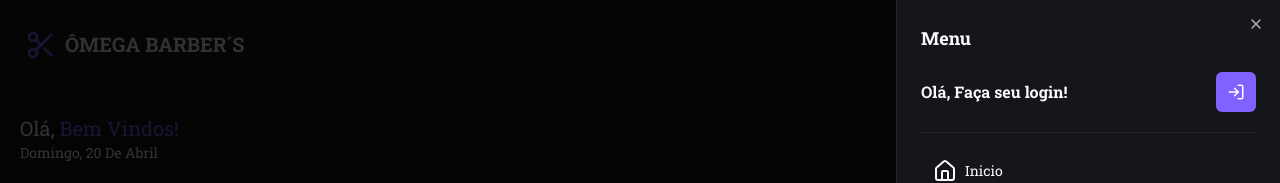
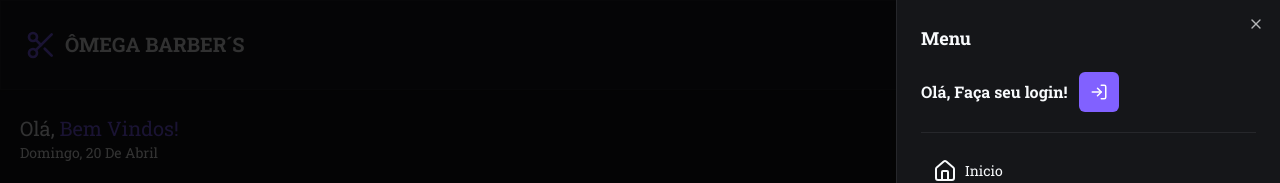
Before and after one commit to marcoss741-0/barbershop-app, a Next.js app: page / in a window 1280 px wide. Both pictures are taken after a click on the button 1235 px from the left and 45 px from the top of the page. Shown: the top 183 px of the page. Built offline with nearby package versions, Linux system fonts and the light colour scheme; no server answers; the database is empty.

Commit message:
refactor: standardize revalidatePath usage and adjust SidebarSheet layout

```diff
--- a/app/_actions/creating-booking.ts
+++ b/app/_actions/creating-booking.ts
@@ -24,7 +24,7 @@ const creatingBooking = async (params: CreatingBookingParams) => {
   });
 };
 
-revalidatePath("/barbershops/[id]");
+revalidatePath("/barbershops/[id]", "page");
 revalidatePath("/barbershops");
 revalidatePath("/bookings");
 revalidatePath("/");
--- a/app/_actions/delete-booking.ts
+++ b/app/_actions/delete-booking.ts
@@ -12,6 +12,6 @@ export const deleteBooking = async (bookingId: string) => {
 };
 
 revalidatePath("/bookings");
-revalidatePath("/barbershops/[id]");
+revalidatePath("/barbershops/[id]", "page");
 revalidatePath("/barbershops");
 revalidatePath("/");
--- a/app/_components/sidebar-sheet.tsx
+++ b/app/_components/sidebar-sheet.tsx
@@ -30,7 +30,7 @@ const SidebarSheet = () => {
         <SheetHeader>
           <SheetTitle className="text-left">Menu</SheetTitle>
         </SheetHeader>
-        <div className="flex items-center justify-between gap-3 border-b border-solid py-5">
+        <div className="flex w-full items-center justify-start gap-3 border-b border-solid py-5">
           {data?.user ? (
             <>
               <Avatar className="h-10 w-10">
```
